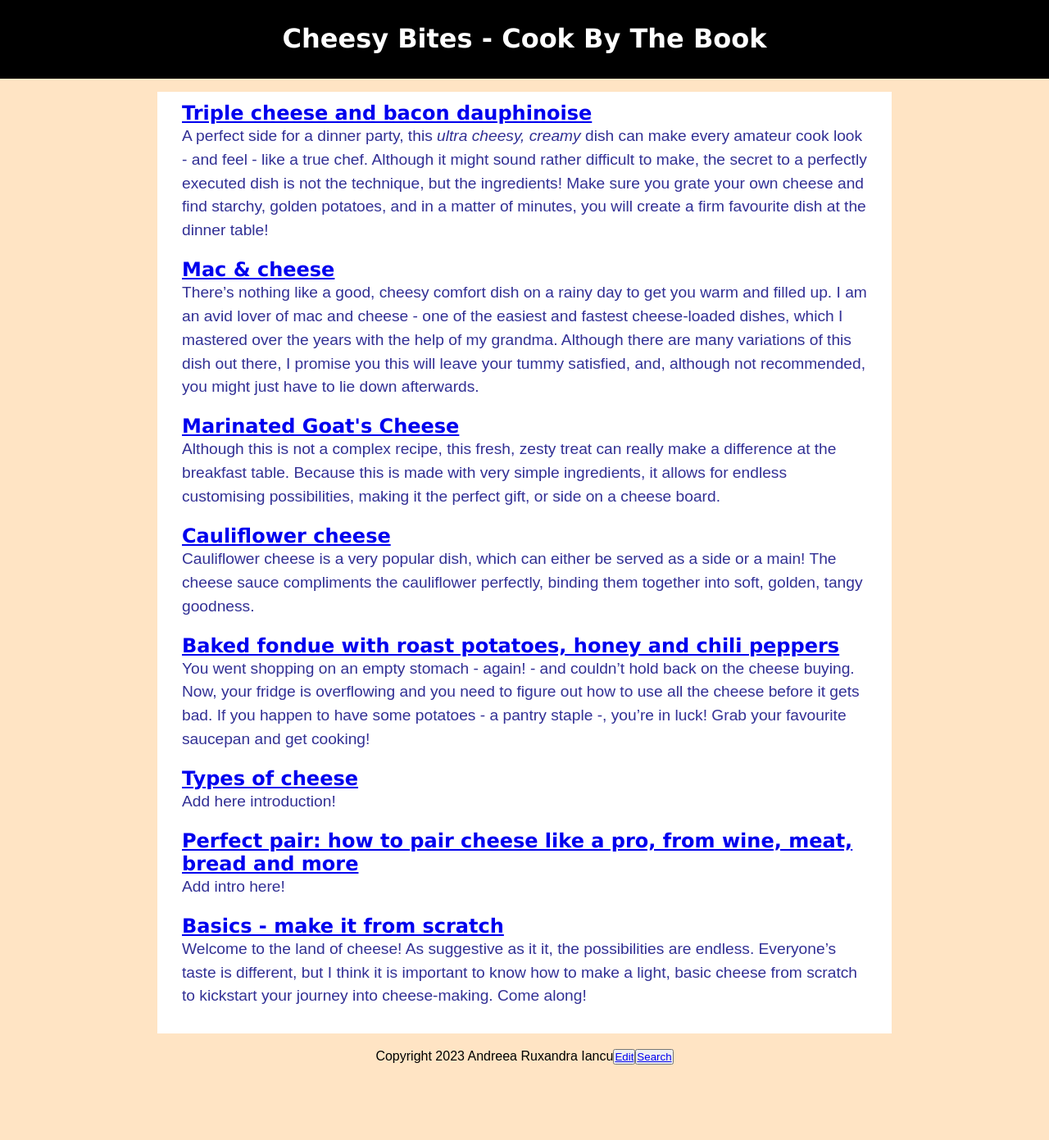
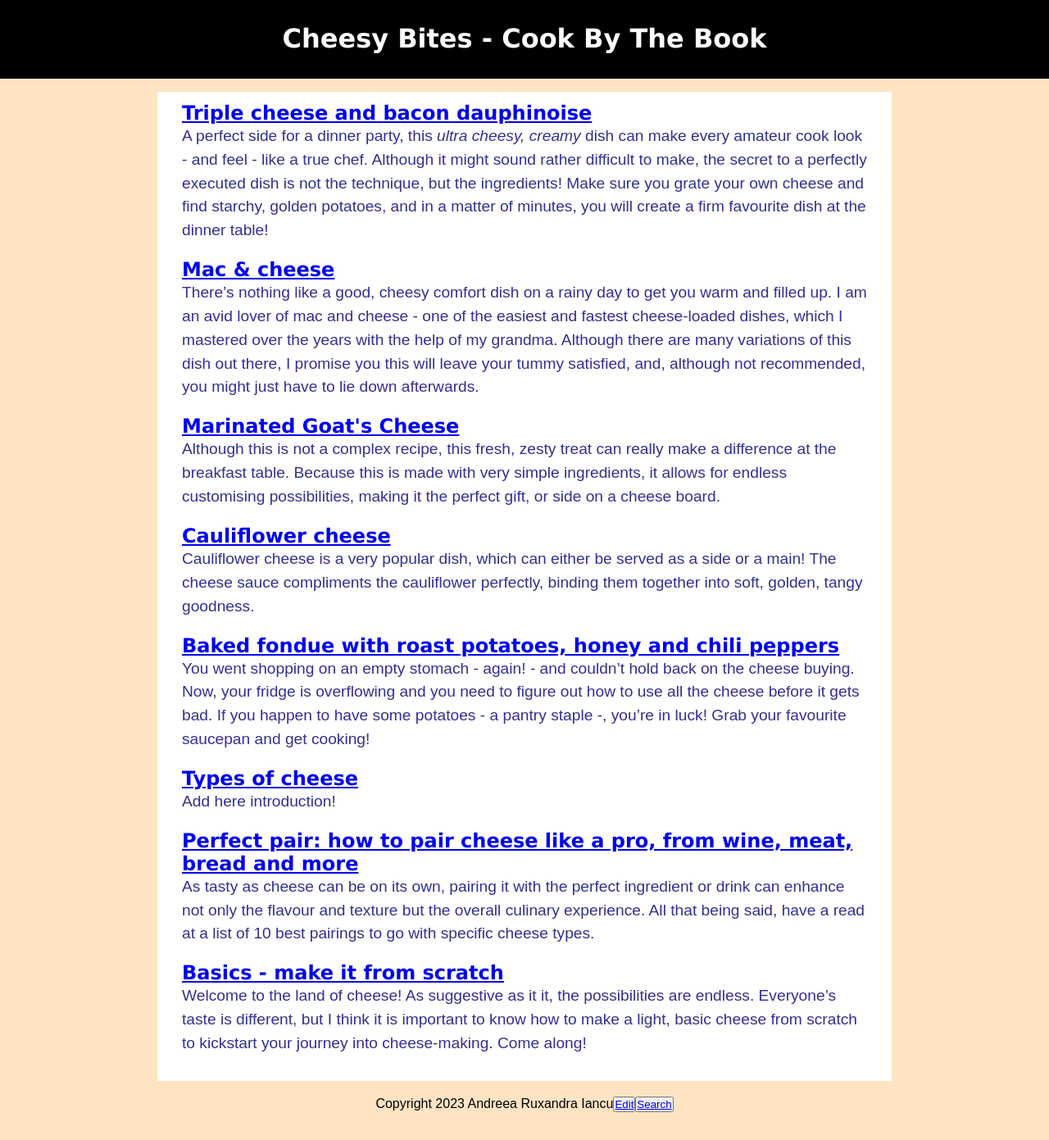
Before and after one commit to ruxandraandreea/cookbythebook, a Jekyll site: the page built from pages/recipelisting.md, in a window 1280 px wide and 1391 px high. Shown: the whole window at 82% size. Built offline with Jekyll 4.4.1, drawn with Linux system fonts in a browser that asks for light colours; part of the change alters nothing that is shown.

Commit message:
Update Recipe “perfect-pair-how-to-pair-cheese-like-a-pro-from-wine-meat-bread-and-more”

```diff
--- a/_recipes/perfect-pair-how-to-pair-cheese-like-a-pro-from-wine-meat-bread-and-more.md
+++ b/_recipes/perfect-pair-how-to-pair-cheese-like-a-pro-from-wine-meat-bread-and-more.md
@@ -4,9 +4,11 @@ date: 2023-02-03T21:16:24.965Z
 order: 7
 layout: recipe
 ---
-A﻿dd intro here!
+A﻿s tasty as cheese can be on its own, pairing it with the perfect ingredient or drink can enhance not only the flavour and texture but the overall culinary experience. All that being said, have a read at a list of 10 best pairings to go with specific cheese types.
 
-Wine pairings:
+![Cheese on cloth](../uploads/calvin-shelwell-it-vgwoq6xq-unsplash.jpg "Photo by Calvin Shelwell on Unsplash")
+
+## Wine pairings
 
 1. Cheddar Cheese - A full-bodied red wine, such as Cabernet Sauvignon or Merlot, complements the tanginess of cheddar cheese.
 2. Mozzarella Cheese - A crisp, light white wine, such as Pinot Grigio, is a good pairing for mozzarella cheese.
@@ -19,16 +21,34 @@ Wine pairings:
 9. Cream Cheese - A sweet sparkling wine, such as Moscato, pairs well with the creaminess of cream cheese.
 10. Ricotta Cheese - A light, crisp white wine, such as Sauvignon Blanc, pairs well with the creaminess of ricotta cheese.
 
-O﻿ur favourite meat pairings - honourable mentions:
+## My favourite meat pairings
 
-\-﻿ add list here
+1. Beef and Blue Cheese: The rich flavor of beef pairs perfectly with the sharp, tangy taste of blue cheese.
+2. Grilled Chicken and Feta: Grilled chicken is a great option for a lean protein, and the saltiness of feta cheese complements it perfectly.
+3. Lamb and Goat Cheese: The bold flavor of lamb stands up well to the pungent taste of goat cheese.
+4. Pork and Gouda: The smoky flavor of Gouda cheese pairs perfectly with the savory taste of pork.
+5. Steak and Cheddar: The sharp flavor of cheddar cheese enhances the rich taste of steak.
+6. Venison and Brie: The sweet and mild taste of Brie cheese balances the gamey flavor of venison.
+7. Duck and Camembert: The nutty flavor of Camembert cheese complements the richness of duck meat.
+8. Veal and Parmesan: The nutty and salty taste of Parmesan cheese complements the mild flavor of veal.
+9. Sausage and Swiss: The mild and creamy taste of Swiss cheese pairs well with the spicy flavor of sausage.
+10. Turkey and Mozzarella: The mild and creamy taste of Mozzarella cheese complements the light flavor of turkey meat.
 
-O﻿ur favourite elements to pair with cheese on a charcuterie board!
+## C﻿harcuterie board
 
-\-﻿insert ingredients here: cured meats, crackers, bread, fresh fruit, nuts, spreads, pickled vegetables, dried fruit.
+There are so many delicious ingredients to add to a charcuterie board! Here are some great options other than cheese:
 
+1. Cured Meats: Salami, prosciutto, chorizo, and other cured meats are essential for any charcuterie board. Choose a variety of meats with different flavors and textures.
+2. Crackers and Bread: Serve a variety of crackers and breads for your guests to enjoy with the meats and cheeses. Breadsticks, crostini, and sliced baguette are all great options.
+3. Nuts: Add some crunch to your charcuterie board with roasted almonds, pistachios, or walnuts. You can also add a bit of sweetness with candied nuts.
+4. Olives: Olives are a staple of any charcuterie board. Choose a variety of types, such as Kalamata, green, or stuffed with garlic or blue cheese.
+5. Fruit: Fresh or dried fruit can add a sweet contrast to the salty meats and cheeses. Grapes, figs, apples, and dried apricots are all good choices.
+6. Pickles: Add some tangy flavor with pickled vegetables like cornichons, pickled onions, or pickled peppers.
+7. Spreads: Offer a variety of spreads to enjoy with the meats and cheeses, such as hummus, tapenade, or honey.
+8. Chocolate: A bit of chocolate can add a touch of sweetness to your charcuterie board. Choose dark chocolate or chocolate-covered nuts or fruit.
+9. Vegetables: Fresh vegetables like cherry tomatoes, cucumber slices, and carrot sticks can add color and freshness to your charcuterie board.
+10. Dips: Serve some dips like tzatziki, pesto, or spicy mustard for dipping the meats and bread.
 
+<!--EndFragment-->
 
-
-
-Remember, these are general guidelines, and ultimately, wine pairing is a personal preference. Feel free to experiment and find what works best for you!
+Remember, these are general guidelines, and ultimately, pairing is a personal preference. Feel free to experiment and find what works best for you!
```
Also changed, not shown: 1 other file.
